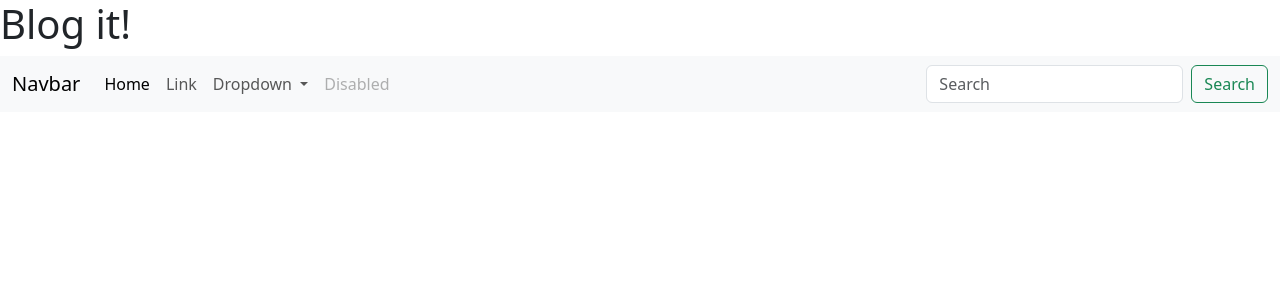
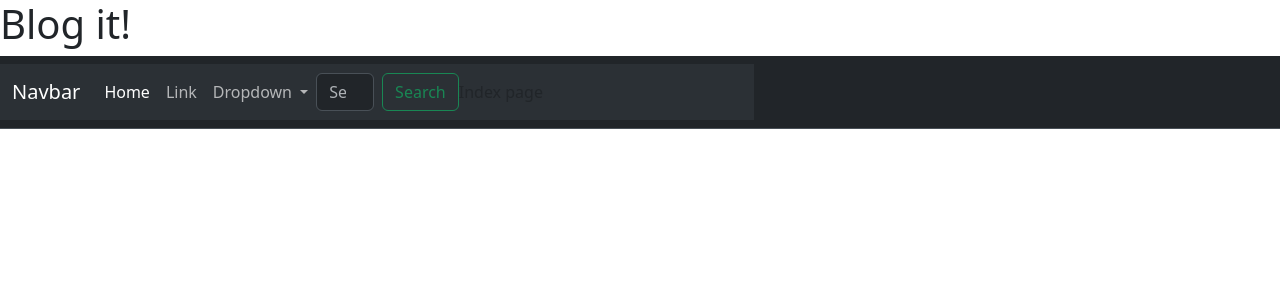
Before and after one commit to dennismutitu006/flask_blog, a Flask app: page / in a window 1280 px wide. Shown: the top 300 px of the page. Run offline with Flask 3, Linux system fonts and the light colour scheme.

Commit message:
my index page

```diff
--- /dev/null
+++ b/templates/base.html
@@ -0,0 +1,52 @@
+<!DOCTYPE html>
+<html lang="en">
+<head>
+    <meta charset="UTF-8">
+    <meta name="viewport" content="width=device-width, initial-
+    scale=1.0">
+    <meta http-equiv="X-UA-Compatible" content="ie=edge">
+    <link href="https://cdn.jsdelivr.net/npm/bootstrap@5.3.3/dist/css/bootstrap.min.css" rel="stylesheet" integrity="sha384-QWTKZyjpPEjISv5WaRU9OFeRpok6YctnYmDr5pNlyT2bRjXh0JMhjY6hW+ALEwIH" crossorigin="anonymous">
+    <title>
+        {% block title %}
+        {% endblock %}
+    </title>
+</head>
+<body>
+    <h1> Blog it!</h1>
+    <nav class="navbar bg-dark border-bottom border-body" data-bs-theme="dark">
+    <nav class="navbar navbar-expand-lg bg-body-tertiary">
+  <div class="container-fluid">
+    <a class="navbar-brand" href="#">Navbar</a>
+    <button class="navbar-toggler" type="button" data-bs-toggle="collapse" data-bs-target="#navbarSupportedContent" aria-controls="navbarSupportedContent" aria-expanded="false" aria-label="Toggle navigation">
+      <span class="navbar-toggler-icon"></span>
+    </button>
+    <div class="collapse navbar-collapse" id="navbarSupportedContent">
+      <ul class="navbar-nav me-auto mb-2 mb-lg-0">
+        <li class="nav-item">
+          <a class="nav-link active" aria-current="page" href="#">Home</a>
+        </li>
+        <li class="nav-item">
+          <a class="nav-link" href="#">Link</a>
+        </li>
+        <li class="nav-item dropdown">
+          <a class="nav-link dropdown-toggle" href="#" role="button" data-bs-toggle="dropdown" aria-expanded="false">
+            Dropdown
+          </a>
+         </ul>
+        </li>
+        </li>
+      </ul>
+      <form class="d-flex" role="search">
+        <input class="form-control me-2" type="search" placeholder="Search" aria-label="Search">
+        <button class="btn btn-outline-success" type="submit">Search</button>
+      </form>
+    <div  class="container">
+        <div class="row">
+
+        {% block content %}
+        {% endblock %}
+        </div>
+   </div>
+</nav>
+</body>
+</html>
--- a/templates/index.html
+++ b/templates/index.html
@@ -1,50 +1,6 @@
-<!DOCTYPE html>
-<html lang="en">
-<head>
-    <meta charset="UTF-8">
-    <meta name="viewport" content="width=device-width, initial-
-    scale=1.0">
-    <meta http-equiv="X-UA-Compatible" content="ie=edge">
-    <link href="https://cdn.jsdelivr.net/npm/bootstrap@5.3.3/dist/css/bootstrap.min.css" rel="stylesheet" integrity="sha384-QWTKZyjpPEjISv5WaRU9OFeRpok6YctnYmDr5pNlyT2bRjXh0JMhjY6hW+ALEwIH" crossorigin="anonymous">
-    <title>Document</title>
-</head>
-<body>
-    <h1> Blog it!</h1>
-    <nav class="navbar navbar-expand-lg bg-body-tertiary">
-  <div class="container-fluid">
-    <a class="navbar-brand" href="#">Navbar</a>
-    <button class="navbar-toggler" type="button" data-bs-toggle="collapse" data-bs-target="#navbarSupportedContent" aria-controls="navbarSupportedContent" aria-expanded="false" aria-label="Toggle navigation">
-      <span class="navbar-toggler-icon"></span>
-    </button>
-    <div class="collapse navbar-collapse" id="navbarSupportedContent">
-      <ul class="navbar-nav me-auto mb-2 mb-lg-0">
-        <li class="nav-item">
-          <a class="nav-link active" aria-current="page" href="#">Home</a>
-        </li>
-        <li class="nav-item">
-          <a class="nav-link" href="#">Link</a>
-        </li>
-        <li class="nav-item dropdown">
-          <a class="nav-link dropdown-toggle" href="#" role="button" data-bs-toggle="dropdown" aria-expanded="false">
-            Dropdown
-          </a>
-          <ul class="dropdown-menu">
-            <li><a class="dropdown-item" href="#">Action</a></li>
-            <li><a class="dropdown-item" href="#">Another action</a></li>
-            <li><hr class="dropdown-divider"></li>
-            <li><a class="dropdown-item" href="#">Something else here</a></li>
-          </ul>
-        </li>
-        <li class="nav-item">
-          <a class="nav-link disabled" aria-disabled="true">Disabled</a>
-        </li>
-      </ul>
-      <form class="d-flex" role="search">
-        <input class="form-control me-2" type="search" placeholder="Search" aria-label="Search">
-        <button class="btn btn-outline-success" type="submit">Search</button>
-      </form>
-    </div>
-  </div>
-</nav>
-</body>
-</html>
+{% extends 'base.html' %}
+
+
+{% block content %}
+    Index page
+{% endblock %}
```
